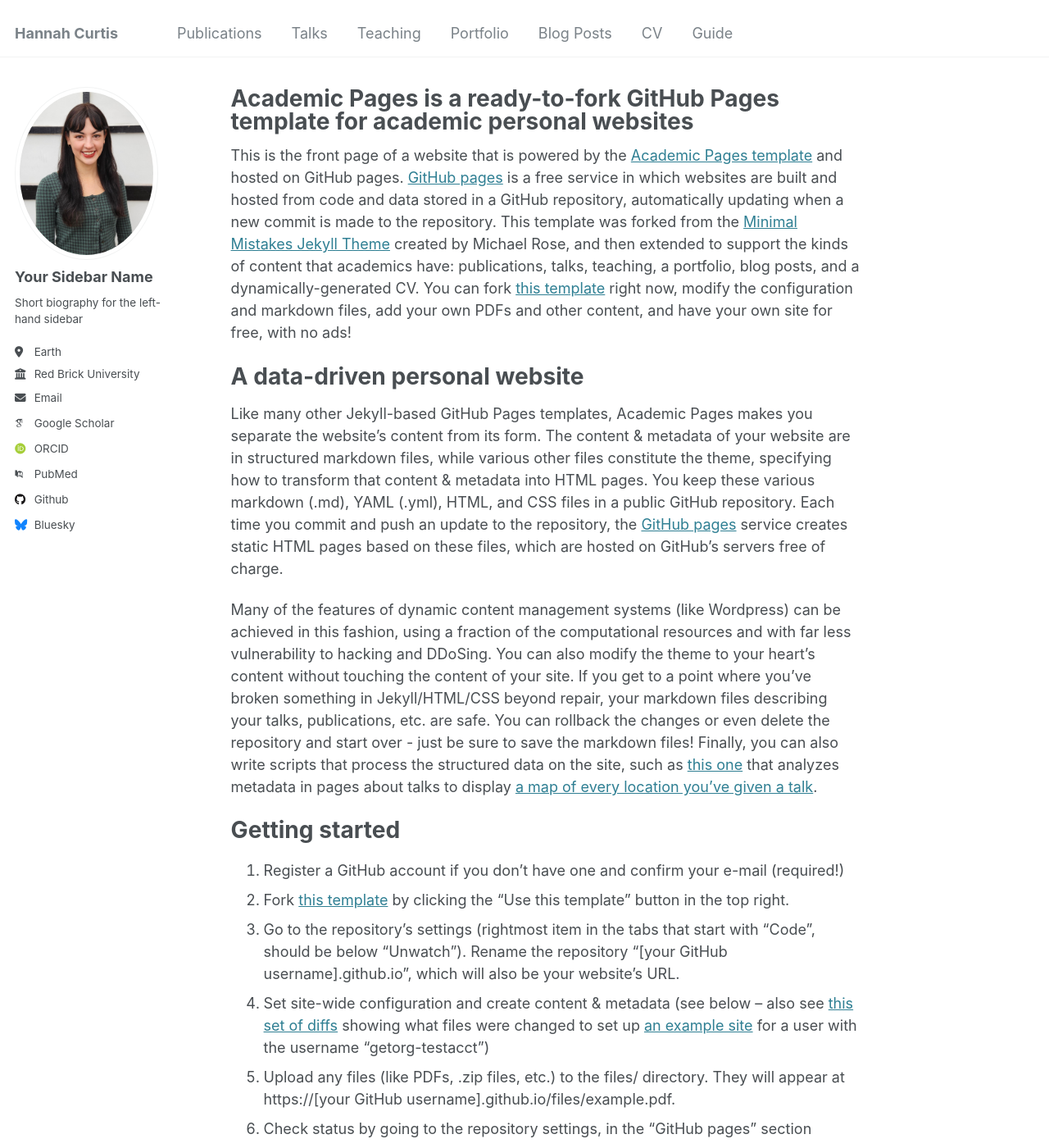
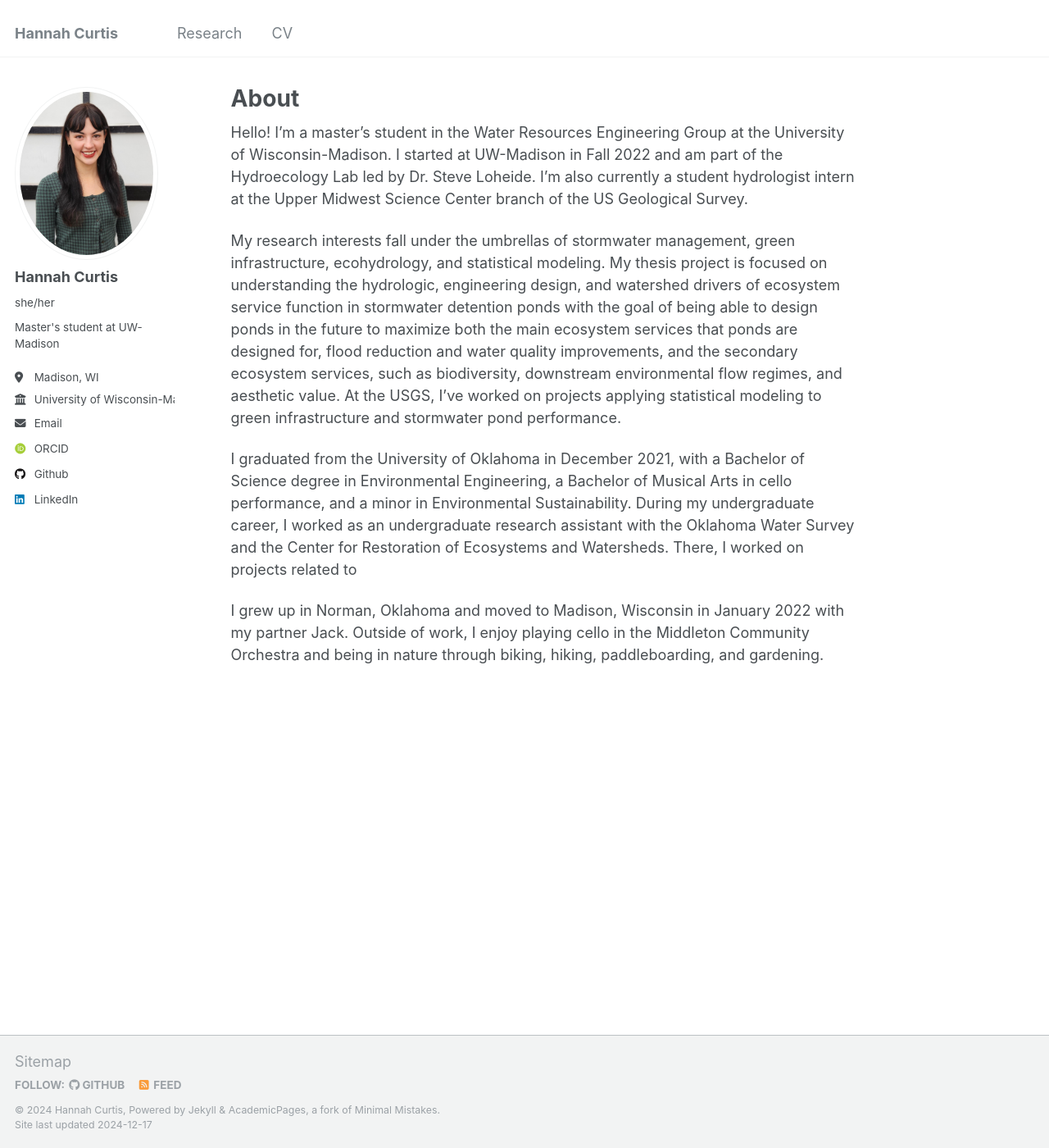
Before and after one commit to hannahcurtis/hannahcurtis.github.io, a Jekyll site: the page built from _pages/about.md, in a window 1280 px wide and 1400 px high. Shown: the whole window at 82% size. Built offline with Jekyll 4.4.1, drawn with Linux system fonts in a browser that asks for light colours; some web fonts are replaced; some of the changed text lies outside the part shown.

Commit message:
add about, research, cv

```diff
--- a/_config.yml
+++ b/_config.yml
@@ -22,21 +22,21 @@ repository               : "hannahcurtis/hannahcurtis.github.io"
 author:
   # Biographic information
   avatar           : "profile.png"
-  name             : "Your Sidebar Name"
-  pronouns         : # example: "she/her"
-  bio              : "Short biography for the left-hand sidebar"
-  location         : "Earth"
-  employer         : "Red Brick University"
+  name             : "Hannah Curtis"
+  pronouns         : "she/her"
+  bio              : "Master's student at UW-Madison"
+  location         : "Madison, WI"
+  employer         : "University of Wisconsin-Madison"
   uri              : # URL
-  email            : "none@example.org"
+  email            : "hncurtis@wisc.edu"
 
   # Academic websites
   arxiv            : # URL - Update with the correct link to your profile
-  googlescholar    : "https://scholar.google.com/citations?user=PS_CX0AAAAAJ"
+  googlescholar    : # URL
   impactstory      : # URL
-  orcid            : "http://orcid.org/yourorcidurl"
+  orcid            : "https://orcid.org/my-orcid?orcid=0009-0005-0732-6948"
   semantic         : # URL
-  pubmed           : "https://www.ncbi.nlm.nih.gov/pubmed/?term=john+snow"
+  pubmed           : # URL
   researchgate     : # URL
   scopus           : # URL
 
@@ -44,12 +44,12 @@ author:
   bitbucket        : # Username - Update with your username on the site
   codepen          : # Username
   dribbble         : # Username
-  github           : "academicpages"
+  github           : "hannahcurtis"
   kaggle           : # Username
   stackoverflow    : # User number or user number and name (i.e., use "1" or "1/jeff-atwood")
 
   # Social media
-  bluesky          : "bsky.app" # Replace this with you Bluesky username
+  bluesky          : # Replace this with you Bluesky username
   facebook         : # Username
   flickr           : # Username
   foursquare       : # Username
@@ -58,7 +58,7 @@ author:
   keybase          : # Username
   instagram        : # Username
   lastfm           : # Username
-  linkedin         : # Username
+  linkedin         : "https://www.linkedin.com/in/hannah-curtis-74a0a5199/"
   mastodon         : # URL
   medium           : # URL
   pinterest        : # Username
--- a/_pages/about.md
+++ b/_pages/about.md
@@ -1,49 +1,16 @@
 ---
 permalink: /
-title: "Academic Pages is a ready-to-fork GitHub Pages template for academic personal websites"
+title: "About"
 author_profile: true
 redirect_from:
   - /about/
   - /about.html
 ---
 
-This is the front page of a website that is powered by the [Academic Pages template](https://github.com/academicpages/academicpages.github.io) and hosted on GitHub pages. [GitHub pages](https://pages.github.com) is a free service in which websites are built and hosted from code and data stored in a GitHub repository, automatically updating when a new commit is made to the repository. This template was forked from the [Minimal Mistakes Jekyll Theme](https://mmistakes.github.io/minimal-mistakes/) created by Michael Rose, and then extended to support the kinds of content that academics have: publications, talks, teaching, a portfolio, blog posts, and a dynamically-generated CV. You can fork [this template](https://github.com/academicpages/academicpages.github.io) right now, modify the configuration and markdown files, add your own PDFs and other content, and have your own site for free, with no ads!
+Hello! I'm a master's student in the Water Resources Engineering Group at the University of Wisconsin-Madison. I started at UW-Madison in Fall 2022 and am part of the Hydroecology Lab led by Dr. Steve Loheide. I'm also currently a student hydrologist intern at the Upper Midwest Science Center branch of the US Geological Survey.
 
-A data-driven personal website
-======
-Like many other Jekyll-based GitHub Pages templates, Academic Pages makes you separate the website's content from its form. The content & metadata of your website are in structured markdown files, while various other files constitute the theme, specifying how to transform that content & metadata into HTML pages. You keep these various markdown (.md), YAML (.yml), HTML, and CSS files in a public GitHub repository. Each time you commit and push an update to the repository, the [GitHub pages](https://pages.github.com/) service creates static HTML pages based on these files, which are hosted on GitHub's servers free of charge.
+My research interests fall under the umbrellas of stormwater management, green infrastructure, ecohydrology, and statistical modeling. My thesis project is focused on understanding the hydrologic, engineering design, and watershed drivers of ecosystem service function in stormwater detention ponds with the goal of being able to design ponds in the future to maximize both the main ecosystem services that ponds are designed for, flood reduction and water quality improvements, and the secondary ecosystem services, such as biodiversity, downstream environmental flow regimes, and aesthetic value. At the USGS, I've worked on projects applying statistical modeling to green infrastructure and stormwater pond performance.
 
-Many of the features of dynamic content management systems (like Wordpress) can be achieved in this fashion, using a fraction of the computational resources and with far less vulnerability to hacking and DDoSing. You can also modify the theme to your heart's content without touching the content of your site. If you get to a point where you've broken something in Jekyll/HTML/CSS beyond repair, your markdown files describing your talks, publications, etc. are safe. You can rollback the changes or even delete the repository and start over - just be sure to save the markdown files! Finally, you can also write scripts that process the structured data on the site, such as [this one](https://github.com/academicpages/academicpages.github.io/blob/master/talkmap.ipynb) that analyzes metadata in pages about talks to display [a map of every location you've given a talk](https://academicpages.github.io/talkmap.html).
+I graduated from the University of Oklahoma in December 2021, with a Bachelor of Science degree in Environmental Engineering, a Bachelor of Musical Arts in cello performance, and a minor in Environmental Sustainability. During my undergraduate career, I worked as an undergraduate research assistant with the Oklahoma Water Survey and the Center for Restoration of Ecosystems and Watersheds. There, I worked on projects related to
 
-Getting started
-======
-1. Register a GitHub account if you don't have one and confirm your e-mail (required!)
-1. Fork [this template](https://github.com/academicpages/academicpages.github.io) by clicking the "Use this template" button in the top right.
-1. Go to the repository's settings (rightmost item in the tabs that start with "Code", should be below "Unwatch"). Rename the repository "[your GitHub username].github.io", which will also be your website's URL.
-1. Set site-wide configuration and create content & metadata (see below -- also see [this set of diffs](http://archive.is/3TPas) showing what files were changed to set up [an example site](https://getorg-testacct.github.io) for a user with the username "getorg-testacct")
-1. Upload any files (like PDFs, .zip files, etc.) to the files/ directory. They will appear at https://[your GitHub username].github.io/files/example.pdf.
-1. Check status by going to the repository settings, in the "GitHub pages" section
-
-Site-wide configuration
-------
-The main configuration file for the site is in the base directory in [_config.yml](https://github.com/academicpages/academicpages.github.io/blob/master/_config.yml), which defines the content in the sidebars and other site-wide features. You will need to replace the default variables with ones about yourself and your site's github repository. The configuration file for the top menu is in [_data/navigation.yml](https://github.com/academicpages/academicpages.github.io/blob/master/_data/navigation.yml). For example, if you don't have a portfolio or blog posts, you can remove those items from that navigation.yml file to remove them from the header.
-
-Create content & metadata
-------
-For site content, there is one markdown file for each type of content, which are stored in directories like _publications, _talks, _posts, _teaching, or _pages. For example, each talk is a markdown file in the [_talks directory](https://github.com/academicpages/academicpages.github.io/tree/master/_talks). At the top of each markdown file is structured data in YAML about the talk, which the theme will parse to do lots of cool stuff. The same structured data about a talk is used to generate the list of talks on the [Talks page](https://academicpages.github.io/talks), each [individual page](https://academicpages.github.io/talks/2012-03-01-talk-1) for specific talks, the talks section for the [CV page](https://academicpages.github.io/cv), and the [map of places you've given a talk](https://academicpages.github.io/talkmap.html) (if you run this [python file](https://github.com/academicpages/academicpages.github.io/blob/master/talkmap.py) or [Jupyter notebook](https://github.com/academicpages/academicpages.github.io/blob/master/talkmap.ipynb), which creates the HTML for the map based on the contents of the _talks directory).
-
-**Markdown generator**
-
-The repository includes [a set of Jupyter notebooks](https://github.com/academicpages/academicpages.github.io/tree/master/markdown_generator
-) that converts a CSV containing structured data about talks or presentations into individual markdown files that will be properly formatted for the Academic Pages template. The sample CSVs in that directory are the ones I used to create my own personal website at stuartgeiger.com. My usual workflow is that I keep a spreadsheet of my publications and talks, then run the code in these notebooks to generate the markdown files, then commit and push them to the GitHub repository.
-
-How to edit your site's GitHub repository
-------
-Many people use a git client to create files on their local computer and then push them to GitHub's servers. If you are not familiar with git, you can directly edit these configuration and markdown files directly in the github.com interface. Navigate to a file (like [this one](https://github.com/academicpages/academicpages.github.io/blob/master/_talks/2012-03-01-talk-1.md) and click the pencil icon in the top right of the content preview (to the right of the "Raw | Blame | History" buttons). You can delete a file by clicking the trashcan icon to the right of the pencil icon. You can also create new files or upload files by navigating to a directory and clicking the "Create new file" or "Upload files" buttons.
-
-Example: editing a markdown file for a talk
-![Editing a markdown file for a talk](/images/editing-talk.png)
-
-For more info
-------
-More info about configuring Academic Pages can be found in [the guide](https://academicpages.github.io/markdown/), the [growing wiki](https://github.com/academicpages/academicpages.github.io/wiki), and you can always [ask a question on GitHub](https://github.com/academicpages/academicpages.github.io/discussions). The [guides for the Minimal Mistakes theme](https://mmistakes.github.io/minimal-mistakes/docs/configuration/) (which this theme was forked from) might also be helpful.
+I grew up in Norman, Oklahoma and moved to Madison, Wisconsin in January 2022 with my partner Jack. Outside of work, I enjoy playing cello in the Middleton Community Orchestra and being in nature through biking, hiking, paddleboarding, and gardening.
```
Also changed, not shown: _data/navigation.yml (+15 -13 lines), _pages/research.md (added, +62 -0 lines), images/ES_table.png (added), images/attenuation.png (added), images/plsr_results.png (added), images/study_ponds.png (added), images/swmm.png (added), images/swmm_smooth.png (added), 1 other file.
